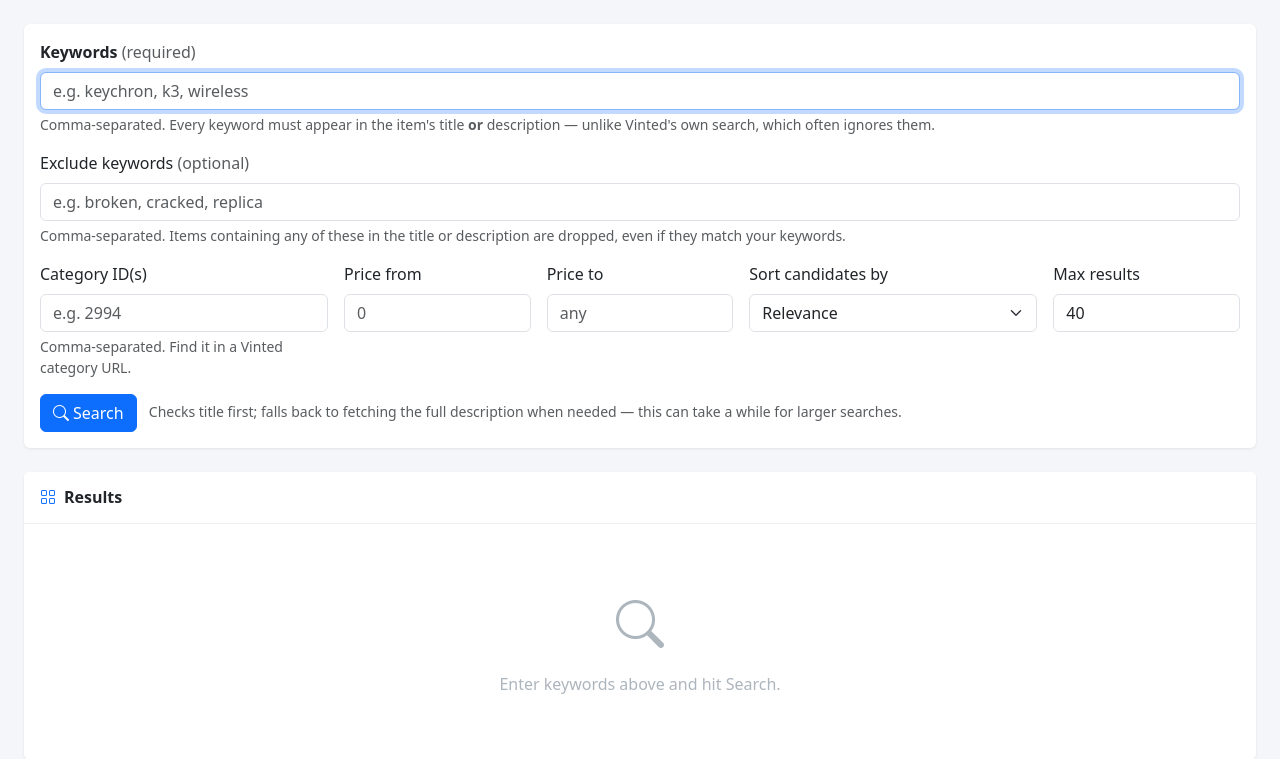
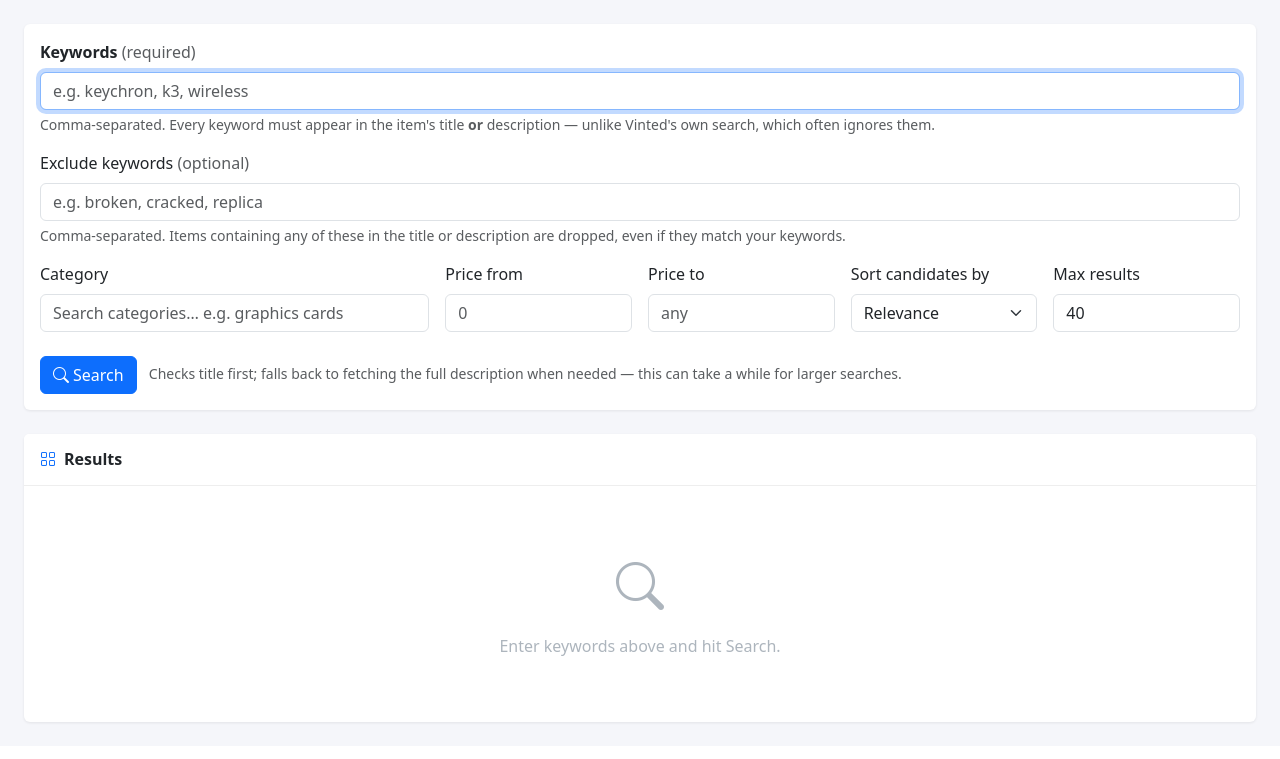
Before and after one commit to paszkoski/vinted-better-search, a Flask app: page / in a window 1280 px wide. Shown: the part 56-815 px from the top of the page. After the commit the page ends 780 px from the top, so only its background shows below. Run offline with Flask 3, Linux system fonts and the light colour scheme; data that the repository does not hold is empty.

Commit message:
Add a searchable category picker instead of raw category IDs
Vinted has no documented category-list API endpoint, but the full
localized category tree is embedded in the homepage HTML as a
Next.js streaming chunk (a "catalogTree" JSON payload). categories.py
extracts and flattens it (id, title, full breadcrumb path), cached
in-memory for 24h and served from /api/categories.

The category field is now a type-to-search box backed by that list,
with picked categories shown as removable chips (multi-select, like
the old comma-separated IDs). Typing a raw numeric ID still works
directly for anyone who already has one.

Co-Authored-By: Claude Sonnet 5 <noreply@anthropic.com>

```diff
--- a/app.py
+++ b/app.py
@@ -10,6 +10,7 @@ from flask import Flask, render_template, request, jsonify
 
 from scraper import VintedScraper
 from matcher import parse_keywords, title_satisfies, full_satisfies
+from categories import get_categories
 from config import (
     DEFAULT_ORDER,
     DEFAULT_MAX_RESULTS,
@@ -185,6 +186,15 @@ def index():
     return render_template("index.html", proxy_configured=bool(VINTED_PROXY))
 
 
+@app.route("/api/categories")
+def api_categories():
+    try:
+        return jsonify({"ok": True, "categories": get_categories()})
+    except Exception as e:
+        print(f"[Categories] Fetch failed: {e}", flush=True)
+        return jsonify({"ok": False, "error": "Couldn't fetch categories from Vinted."}), 502
+
+
 @app.route("/api/search")
 def api_search():
     include_terms = parse_keywords(request.args.get("q", ""))
@@ -277,9 +287,18 @@ def health():
     return jsonify({"status": "ok"})
 
 
+def _warm_categories():
+    try:
+        cats = get_categories()
+        print(f"[Categories] Loaded {len(cats)} categories.", flush=True)
+    except Exception as e:
+        print(f"[Categories] Warm-up fetch failed (will retry on first request): {e}", flush=True)
+
+
 if __name__ == "__main__":
     print(f"[App] Vinted Better Search starting on port {PORT}", flush=True)
     print(f"[App] Proxy: {'configured (' + VINTED_PROXY + ')' if VINTED_PROXY else 'not configured'}", flush=True)
+    threading.Thread(target=_warm_categories, daemon=True).start()
     # threaded=True so /health and a long-running /api/search don't block each other;
     # _search_lock still serializes actual searches against the shared scraper.
     app.run(host="0.0.0.0", port=PORT, debug=False, threaded=True)
--- /dev/null
+++ b/categories.py
@@ -0,0 +1,115 @@
+"""Fetch and flatten Vinted's category tree for the category picker.
+
+Vinted has no documented `/catalogs` API endpoint (checked — 404s under both
+the mobile-app and browser header profiles). The full, localized category
+tree does exist, though: it's embedded in the homepage HTML as a React
+Server Components streaming chunk (`self.__next_f.push([1, "..."])`) whose
+payload contains a `"catalogTree": [...]` JSON array. This module pulls
+that out and flattens it into a simple id/title/path list.
+"""
+
+import json
+import time
+import threading
+import requests
+
+from config import VINTED_BASE_URL
+
+_DESKTOP_HEADERS = {
+    "User-Agent": (
+        "Mozilla/5.0 (Windows NT 10.0; Win64; x64) AppleWebKit/537.36 "
+        "(KHTML, like Gecko) Chrome/122.0 Safari/537.36"
+    ),
+    "Accept": "text/html,application/xhtml+xml",
+    "Accept-Language": "pl-PL,pl;q=0.9",
+}
+
+_PUSH_PREFIX = 'self.__next_f.push([1,"'
+_PUSH_SUFFIX = '"])</script>'
+_TREE_KEY = '"catalogTree":['
+
+_CACHE_TTL_SECONDS = 24 * 3600
+
+_cache_lock = threading.Lock()
+_cache: list[dict] | None = None
+_cache_time = 0.0
+
+
+def get_categories(force_refresh: bool = False) -> list[dict]:
+    """Return a flat list of {id, title, path} for every Vinted category.
+
+    Cached in-memory for _CACHE_TTL_SECONDS since the category tree barely
+    ever changes and re-parsing it means fetching and scanning ~2MB of HTML.
+    """
+    global _cache, _cache_time
+    with _cache_lock:
+        if _cache is not None and not force_refresh and (time.time() - _cache_time) < _CACHE_TTL_SECONDS:
+            return _cache
+
+        resp = requests.get(VINTED_BASE_URL + "/", headers=_DESKTOP_HEADERS, timeout=20)
+        resp.raise_for_status()
+        tree = _extract_catalog_tree(resp.text)
+        flat = _flatten(tree)
+
+        _cache = flat
+        _cache_time = time.time()
+        return flat
+
+
+def _extract_catalog_tree(html: str) -> list[dict]:
+    """Find the streaming chunk carrying `catalogTree` and parse it out."""
+    idx = html.find(_PUSH_PREFIX)
+    while idx != -1:
+        end = html.find(_PUSH_SUFFIX, idx)
+        if end == -1:
+            break
+        chunk = html[idx + len(_PUSH_PREFIX):end]
+        if "catalogTree" in chunk:
+            # The chunk is a JS string literal (backslash-escaped) — decode it
+            # as a JSON string to get the real, plain-JSON text back.
+            real = json.loads('"' + chunk + '"')
+            key_idx = real.find(_TREE_KEY)
+            if key_idx == -1:
+                return []
+            array_text = _balanced_array(real, key_idx + len(_TREE_KEY) - 1)
+            return json.loads(array_text)
+        idx = html.find(_PUSH_PREFIX, end)
+    return []
+
+
+def _balanced_array(text: str, start: int) -> str:
+    """Return the bracket-balanced JSON array substring starting at text[start] == '['."""
+    depth = 0
+    in_str = False
+    esc = False
+    i = start
+    while i < len(text):
+        c = text[i]
+        if in_str:
+            if esc:
+                esc = False
+            elif c == "\\":
+                esc = True
+            elif c == '"':
+                in_str = False
+        else:
+            if c == '"':
+                in_str = True
+            elif c == "[":
+                depth += 1
+            elif c == "]":
+                depth -= 1
+                if depth == 0:
+                    return text[start:i + 1]
+        i += 1
+    raise ValueError("Unbalanced catalog tree array in Vinted homepage payload")
+
+
+def _flatten(tree: list[dict], parent_path: str = "") -> list[dict]:
+    flat = []
+    for node in tree:
+        title = node.get("title", "")
+        path = f"{parent_path} › {title}" if parent_path else title
+        flat.append({"id": node.get("id"), "title": title, "path": path})
+        flat.extend(_flatten(node.get("catalogs") or [], path))
+    return flat
--- a/templates/index.html
+++ b/templates/index.html
@@ -59,10 +59,13 @@
           <div class="form-text">Comma-separated. Items containing any of these in the title or description are dropped, even if they match your keywords.</div>
         </div>
 
-        <div class="col-md-3">
-          <label class="form-label">Category ID(s)</label>
-          <input type="text" id="catalog_ids" class="form-control" placeholder="e.g. 2994">
-          <div class="form-text">Comma-separated. Find it in a Vinted category URL.</div>
+        <div class="col-md-4 position-relative">
+          <label class="form-label">Category</label>
+          <input type="text" id="category_search" class="form-control" autocomplete="off"
+                 placeholder="Search categories… e.g. graphics cards">
+          <div id="categorySuggestions" class="list-group position-absolute w-100 shadow-sm"
+               style="z-index:1000; max-height:280px; overflow-y:auto; display:none;"></div>
+          <div id="categoryChips" class="d-flex flex-wrap gap-1 mt-2"></div>
         </div>
         <div class="col-md-2">
           <label class="form-label">Price from</label>
@@ -72,7 +75,7 @@
           <label class="form-label">Price to</label>
           <input type="number" step="0.01" min="0" id="price_to" class="form-control" placeholder="any">
         </div>
-        <div class="col-md-3">
+        <div class="col-md-2">
           <label class="form-label">Sort candidates by</label>
           <select id="order" class="form-select">
             <option value="relevance" selected>Relevance</option>
@@ -186,6 +189,74 @@
     return `<div class="row row-cols-2 row-cols-sm-3 row-cols-md-4 row-cols-lg-5 row-cols-xl-6 g-3">${cards}</div>`;
   }
 
+  // ── Category picker ───────────────────────────────────────────────────────
+  let ALL_CATEGORIES = [];
+  const selectedCategories = new Map(); // id -> path
+
+  async function loadCategories() {
+    try {
+      const res = await fetch('/api/categories');
+      const data = await res.json();
+      if (data.ok) ALL_CATEGORIES = data.categories;
+    } catch (_) { /* picker just won't offer suggestions; raw IDs still work */ }
+  }
+
+  function renderCategoryChips() {
+    const el = document.getElementById('categoryChips');
+    el.innerHTML = Array.from(selectedCategories.entries()).map(([id, path]) => `
+      <span class="badge bg-primary-subtle text-primary-emphasis border d-inline-flex align-items-center gap-1" style="font-size:.75rem">
+        ${escHtml(path)}
+        <i class="bi bi-x-lg" role="button" style="cursor:pointer" onclick="removeCategory(${id})"></i>
+      </span>`).join('');
+  }
+
+  function removeCategory(id) {
+    selectedCategories.delete(id);
+    renderCategoryChips();
+  }
+
+  function renderCategorySuggestions(matches) {
+    const box = document.getElementById('categorySuggestions');
+    if (!matches.length) { box.style.display = 'none'; box.innerHTML = ''; return; }
+    box.innerHTML = matches.slice(0, 30).map(c => `
+      <button type="button" class="list-group-item list-group-item-action py-1"
+              style="font-size:.85rem" onclick="pickCategory(${c.id})">${escHtml(c.path)}</button>
+    `).join('');
+    box.style.display = 'block';
+  }
+
+  function pickCategory(id) {
+    const cat = ALL_CATEGORIES.find(c => c.id === id);
+    if (!cat) return;
+    selectedCategories.set(cat.id, cat.path);
+    renderCategoryChips();
+    const input = document.getElementById('category_search');
+    input.value = '';
+    document.getElementById('categorySuggestions').style.display = 'none';
+    input.focus();
+  }
+
+  document.getElementById('category_search').addEventListener('input', (e) => {
+    const term = e.target.value.trim().toLowerCase();
+    if (!term) { renderCategorySuggestions([]); return; }
+    const matches = ALL_CATEGORIES.filter(c => c.path.toLowerCase().includes(term));
+    renderCategorySuggestions(matches);
+  });
+  document.addEventListener('click', (e) => {
+    if (!e.target.closest('#category_search, #categorySuggestions')) {
+      document.getElementById('categorySuggestions').style.display = 'none';
+    }
+  });
+
+  function resolveCatalogIds() {
+    if (selectedCategories.size > 0) {
+      return Array.from(selectedCategories.keys()).join(',');
+    }
+    // Power-user fallback: typed raw ID(s) without picking from the list.
+    const raw = document.getElementById('category_search').value.trim();
+    return /^\d+(,\s*\d+)*$/.test(raw) ? raw : '';
+  }
+
   async function runSearch() {
     const q = document.getElementById('q').value.trim();
     if (!q) {
@@ -195,7 +266,7 @@
     const params = new URLSearchParams({
       q,
       exclude: document.getElementById('exclude').value.trim(),
-      catalog_ids: document.getElementById('catalog_ids').value.trim(),
+      catalog_ids: resolveCatalogIds(),
       price_from: document.getElementById('price_from').value.trim(),
       price_to: document.getElementById('price_to').value.trim(),
       order: document.getElementById('order').value,
@@ -250,9 +321,18 @@
   }
 
   document.getElementById('searchBtn').addEventListener('click', runSearch);
-  document.querySelectorAll('#searchForm input').forEach(el => {
+  document.querySelectorAll('#searchForm input:not(#category_search)').forEach(el => {
     el.addEventListener('keydown', e => { if (e.key === 'Enter') runSearch(); });
   });
+  document.getElementById('category_search').addEventListener('keydown', (e) => {
+    if (e.key !== 'Enter') return;
+    e.preventDefault();
+    const term = e.target.value.trim().toLowerCase();
+    const match = term ? ALL_CATEGORIES.find(c => c.path.toLowerCase().includes(term)) : null;
+    if (match) pickCategory(match.id);
+  });
+
+  loadCategories();
 </script>
 </body>
 </html>
```
Also changed, not shown: API.md (+20 -0 lines).
